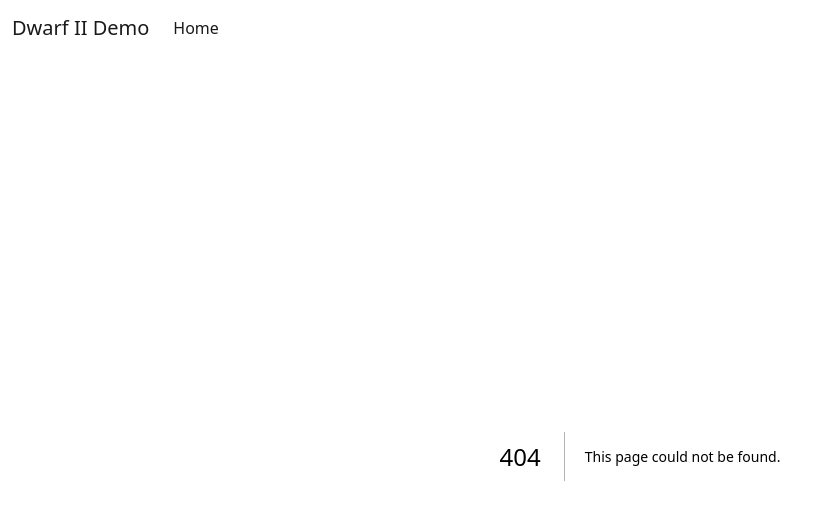
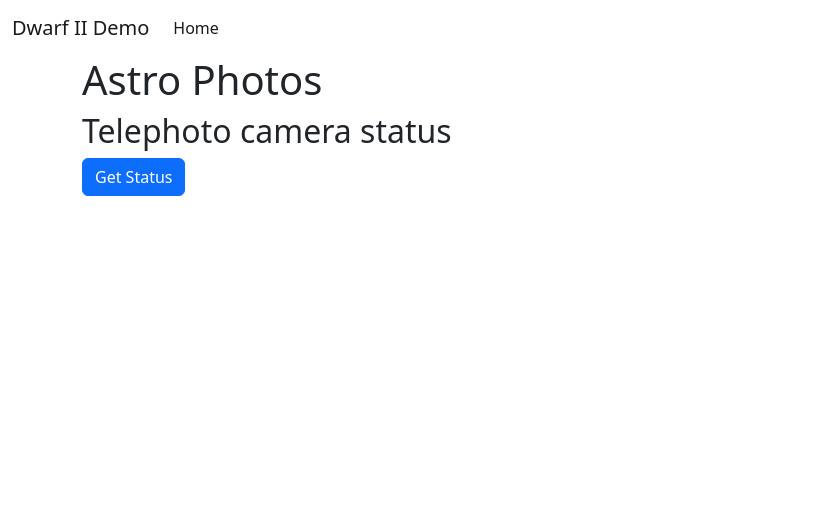
Before and after one commit to DwarfTelescopeUsers/DwarfApp_js, a Next.js app: page /astro-photos in a window 1280 px wide. Before the commit this address had no page. Shown: the top 520 px of the page, without its empty margins (0-826 px from the left). Built offline with nearby package versions, Linux system fonts and the light colour scheme.

Commit message:
add show camera status on  astro photos page

```diff
--- /dev/null
+++ b/src/components/CameraStatus.tsx
@@ -0,0 +1,41 @@
+import { useState } from "react";
+
+import { URI, cameraStatus, statusTelephotoCmd } from "@/lib/dwarf_api";
+
+export default function CameraStatus() {
+  const [cameraStatusData, setCameraStatusData] = useState<any>(null);
+
+  function getCameraStatus() {
+    const socket = new WebSocket(URI);
+
+    socket.addEventListener("open", () => {
+      cameraStatus(socket);
+    });
+
+    socket.addEventListener("message", (event) => {
+      let message = JSON.parse(event.data);
+      if (message.interface === statusTelephotoCmd) {
+        setCameraStatusData(message);
+      }
+      console.log("ok", message);
+    });
+
+    socket.addEventListener("error", (message) => {
+      setCameraStatusData(message);
+
+      console.log("err", message);
+    });
+  }
+
+  return (
+    <>
+      <h2>Telephoto camera status</h2>
+      <button className="btn btn-primary" onClick={getCameraStatus}>
+        Get Status
+      </button>
+      {cameraStatusData && (
+        <pre>{JSON.stringify(cameraStatusData, null, 2)}</pre>
+      )}
+    </>
+  );
+}
--- /dev/null
+++ b/src/pages/astro-photos.tsx
@@ -0,0 +1,11 @@
+import CameraStatus from "@/components/CameraStatus";
+
+export default function AstroPhoto() {
+  return (
+    <div>
+      <h1>Astro Photos</h1>
+
+      <CameraStatus />
+    </div>
+  );
+}
--- a/src/pages/index.tsx
+++ b/src/pages/index.tsx
@@ -111,6 +111,11 @@
             <Link href="/calibrate-goto">Calibrate Goto</Link>
           </li>
         )}
+        {connectionStatus && (
+          <li className="mb-2">
+            <Link href="/astro-photos">Astro photos</Link>
+          </li>
+        )}
       </ol>
     </>
   );
```
